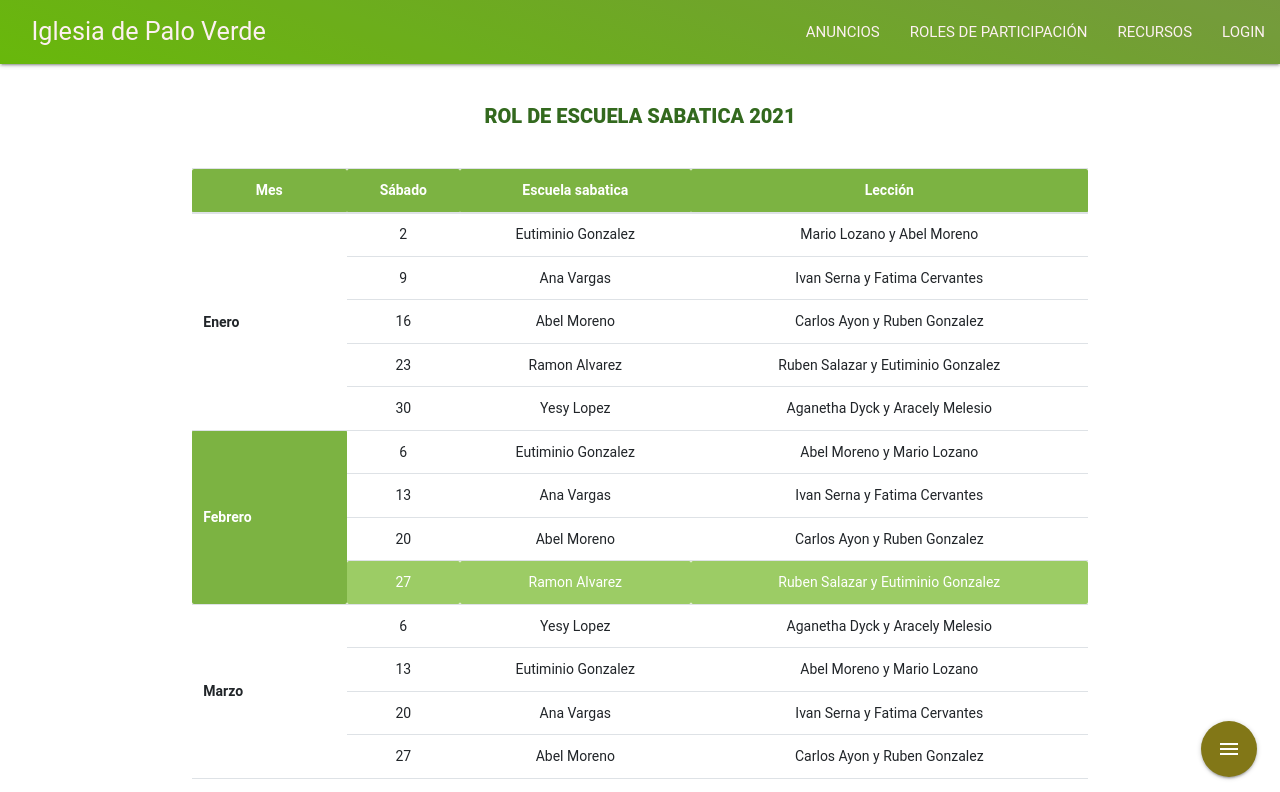
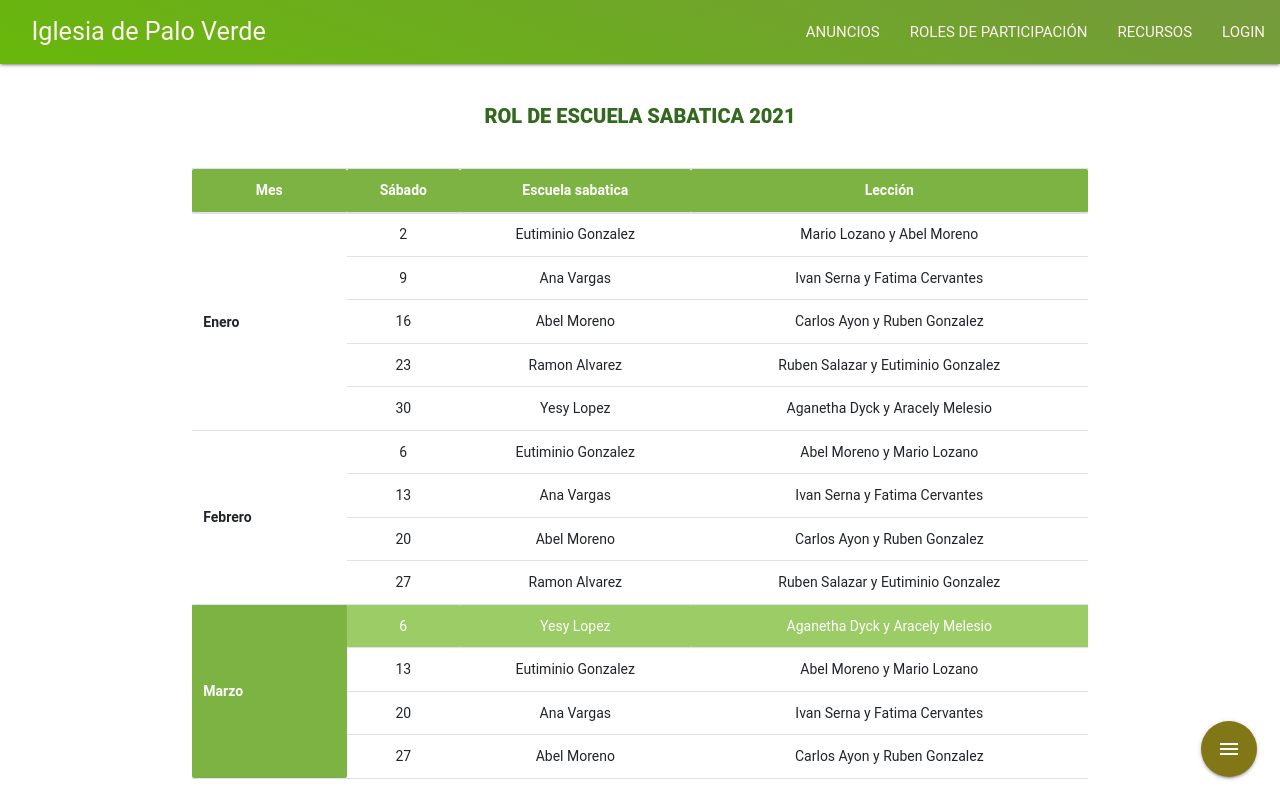
Before and after one commit to Grefth/pvNews, an Angular app: page /participaciones in a window 1280 px wide. Shown: the top 792 px of the page. Built offline with nearby package versions, Linux system fonts and the light colour scheme.

Commit message:
se actualizo la fecha del Rol de escuela sabatica

```diff
--- a/src/app/participaciones/participaciones/participaciones.component.html
+++ b/src/app/participaciones/participaciones/participaciones.component.html
@@ -38,9 +38,8 @@
       <td>Yesy Lopez</td>
       <td>Aganetha Dyck y Aracely Melesio</td>
     </tr>
-    <th rowspan="5" style="vertical-align: middle;" class="light-green darken-1 colorLetra" id="febrero">Febrero</th>
+    <th rowspan="5" style="vertical-align: middle;" id="febrero">Febrero</th>
     <tr>
-
       <td>6</td>
       <td>Eutiminio Gonzalez</td>
       <td>Abel Moreno y Mario Lozano</td>
@@ -55,16 +54,17 @@
       <td>Abel Moreno</td>
       <td>Carlos Ayon y Ruben Gonzalez</td>
     </tr>
+    <tr>
+      <td>27</td>
+      <td>Ramon Alvarez</td>
+      <td>Ruben Salazar y Eutiminio Gonzalez</td>
+    </tr>
+
+    <th rowspan="5" class="light-green darken-1 colorLetra" style="vertical-align: middle;" id="marzo">Marzo</th>
     <tr class="darken-3 colorLetra">
-      <td class="light-green lighten-1">27</td>
-      <td class="light-green lighten-1">Ramon Alvarez</td>
-      <td class="light-green lighten-1">Ruben Salazar y Eutiminio Gonzalez</td>
-    </tr>
-    <tr>
-      <th rowspan="4" style="vertical-align: middle;" id="marzo">Marzo</th>
-      <td>6</td>
-      <td>Yesy Lopez</td>
-      <td>Aganetha Dyck y Aracely Melesio</td>
+      <td class="light-green lighten-1">6</td>
+      <td class="light-green lighten-1">Yesy Lopez</td>
+      <td class="light-green lighten-1">Aganetha Dyck y Aracely Melesio</td>
     </tr>
     <tr>
       <td>13</td>
```
